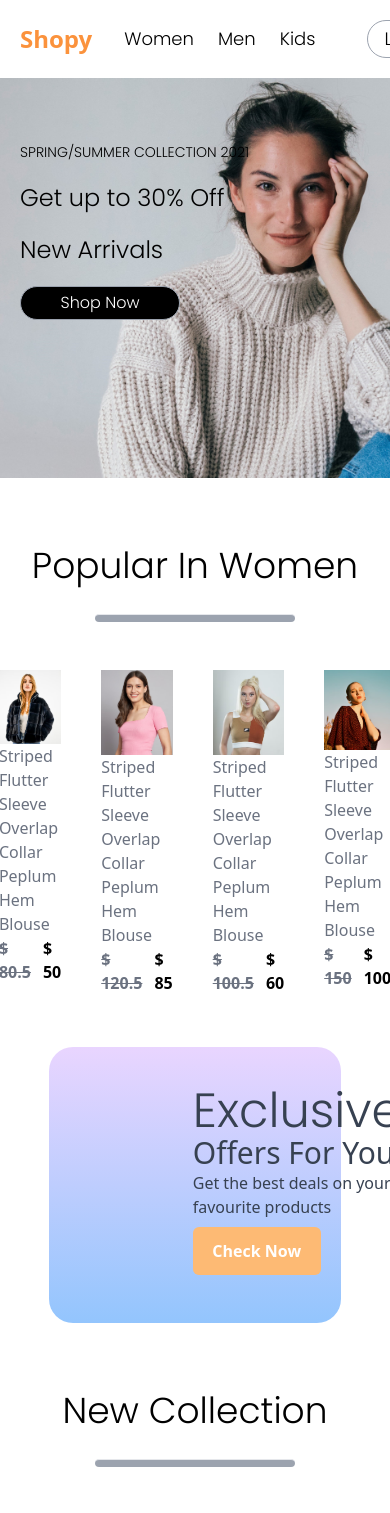
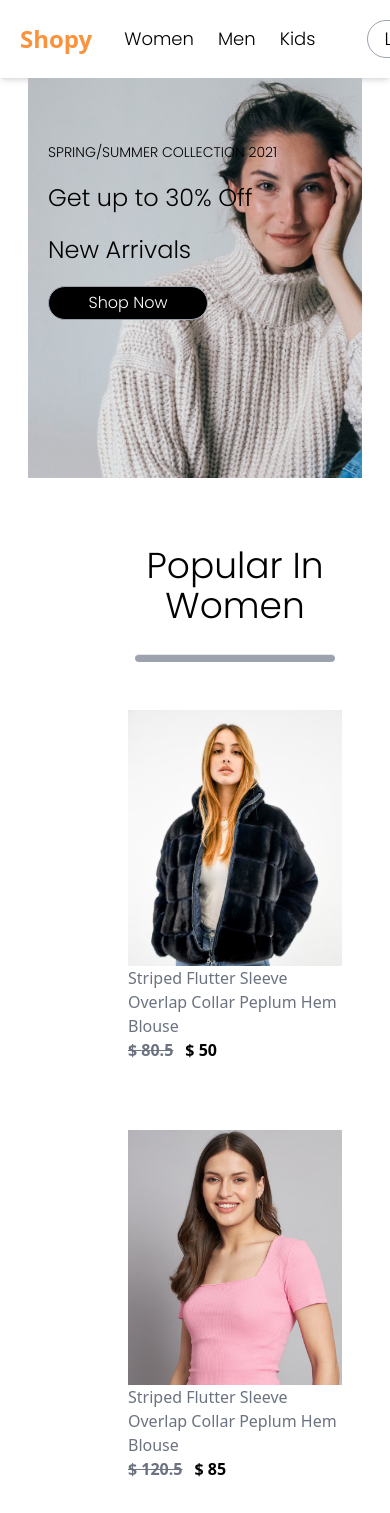
Before and after one commit to mohitparmar1/Shopy, a React (Vite) app: page / in a window 390 px wide. Shown: the top 1513 px of the page. Built offline with nearby package versions, Linux system fonts and the light colour scheme.

Commit message:
site made responsive

```diff
--- a/src/Components/Item.jsx
+++ b/src/Components/Item.jsx
@@ -5,21 +5,21 @@ const Item = (props) => {
   const { image, name, new_price, old_price, id } = props.data;
 
   return (
-    <div className="flex flex-row flex-wrap">
+    <div className="m-5 cursor-pointer">
       <Link to={`/product/${id}`}>
-        <div className="scale-100 hover:scale-95 transition delay-300 m-5 cursor-pointer">
+        <div className="transition delay-300 scale-100 hover:scale-95">
           <img
-           onClick={window.scrollTo(0, 0)}
+            onClick={window.scrollTo(0, 0)}
             src={image}
             alt=""
-            className="scale-100 hover:scale-95 transition delay-300"
+            className="transition delay-300 scale-100 hover:scale-95"
           />
           <p className="text-gray-500 max-w-80">{name}</p>
           <div className="flex flex-row gap-3">
-            <p className="text-gray-500 font-semibold line-through">
+            <p className="font-semibold text-gray-500 line-through">
               $ {old_price}
             </p>
-            <p className="text-black font-semibold">$ {new_price}</p>
+            <p className="font-semibold text-black">$ {new_price}</p>
           </div>
         </div>
       </Link>
--- a/src/Components/NewCollection.jsx
+++ b/src/Components/NewCollection.jsx
@@ -4,16 +4,14 @@ import Item from "./Item";
 
 const NewCollection = () => {
   return (
-    <div className="flex flex-col gap-7 items-center">
-      <h1 className="font-Poppins text-4xl font-medium text-center mt-9">
+    <div className="grid items-center grid-cols-1 ps-20 sm:p-5 sm:grid-cols-2 lg:grid-cols-3 xl:grid-cols-4 gap-7">
+      <h1 className="text-4xl font-medium text-center font-Poppins mt-9 col-span-full">
         New Collection
       </h1>
-      <hr className="w-[200px] h-2 bg-gray-400 rounded-xl" />
-      <div className="grid grid-cols-4">
-        {newCollection.map((item) => {
-          return <Item data={item} key={item.id} />;
-        })}
-      </div>
+      <hr className="w-[200px] mx-auto h-2 bg-gray-400 rounded-xl col-span-full" />
+      {newCollection.map((item) => {
+        return <Item data={item} key={item.id} />;
+      })}
     </div>
   );
 };
--- a/src/Components/Offers.jsx
+++ b/src/Components/Offers.jsx
@@ -2,16 +2,16 @@ import React from "react";
 import ExclusiveImg from "../assets/exclusive_image.png";
 const Offers = () => {
   return (
-    <div className="w-3/4 h-2/4 m-auto flex py-0 px-36 bg-gradient-to-b from-purple-200 to-blue-300 flex-row flex-1 rounded-3xl">
-      <div className="flex flex-col py-10 text-gray-700 justify-center">
+    <div className="flex flex-row flex-1 w-3/4 px-20 py-0 mx-auto sm:px-36 h-2/4 bg-gradient-to-b from-purple-200 to-blue-300 rounded-3xl">
+      <div className="flex flex-col justify-center py-10 text-gray-700">
         <h1 className="text-5xl font-Poppins">Exclusive</h1>
         <h1 className="text-3xl">Offers For You</h1>
         <p>Get the best deals on your favourite products</p>
-        <button className="w-32 h-12 bg-orange-300 my-2 px-2 py-1 text-white text-center font-semibold rounded-md hover:bg-orange-400 focus:outline-none focus:ring focus:border-blue-300 transition duration-300">
+        <button className="w-32 h-12 px-2 py-1 my-2 font-semibold text-center text-white transition duration-300 bg-orange-300 rounded-md hover:bg-orange-400 focus:outline-none focus:ring focus:border-blue-300">
           Check Now
         </button>
       </div>
-      <div className="flex flex-1 justify-center w-1/2">
+      <div className="flex justify-center w-1/2 opacity-0 sm:opacity-100">
         <img src={ExclusiveImg} alt="" className="w-2/3" />
       </div>
     </div>
--- a/src/Components/Popular.jsx
+++ b/src/Components/Popular.jsx
@@ -4,16 +4,14 @@ import Item from "./Item";
 
 const Popular = () => {
   return (
-    <div className="flex flex-col gap-7 items-center">
-      <h1 className="font-Poppins text-4xl font-medium text-center mt-9">
+    <div className="grid items-center grid-cols-1 ps-20 sm:p-5 sm:grid-cols-2 lg:grid-cols-3 xl:grid-cols-4 gap-7">
+      <h1 className="text-4xl font-medium text-center font-Poppins mt-9 col-span-full">
         Popular In Women
       </h1>
-      <hr className="w-[200px] h-2 bg-gray-400 rounded-xl" />
-      <div className="flex">
-        {dataProduct.map((item) => {
-          return <Item data={item} key={item.id} />;
-        })}
-      </div>
+      <hr className="w-[200px] mx-auto h-2 bg-gray-400 rounded-xl col-span-full" />
+      {dataProduct.map((item) => {
+        return <Item data={item} key={item.id} />;
+      })}
     </div>
   );
 };
--- a/src/Pages/Shop.jsx
+++ b/src/Pages/Shop.jsx
@@ -7,7 +7,7 @@ import NewsletterSection from "../Components/Newsletter";
 
 const Shop = () => {
   return (
-    <div className="flex flex-col gap-8">
+    <div className="flex flex-col gap-8 px-7">
       <Hero />
       <Popular />
       <Offers />
```
